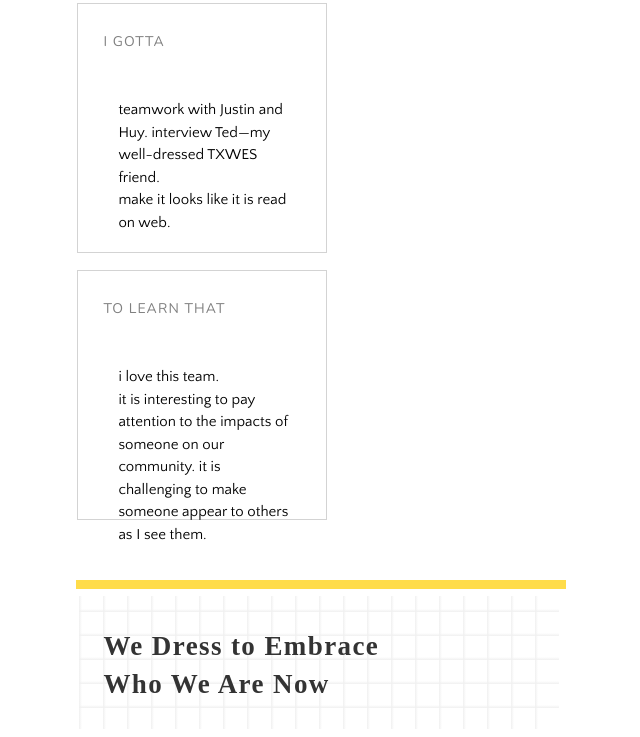
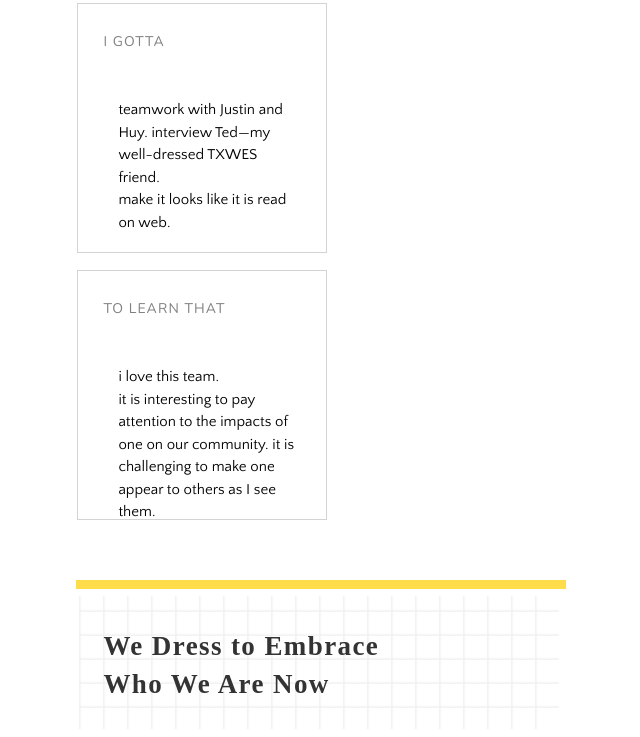
Before and after one commit to thaothanhtrantxwes/composition-i-profile-series, a plain HTML site: page index.html in a window 1280 px wide. Shown: the part 556-1293 px from the top of the page, without its empty margins (474-1114 px from the left). Drawn offline with nearby package versions, Linux system fonts and the light colour scheme; a script that the page names is missing; a web font is replaced by a local one.

Commit message:
Update index.html

```diff
--- a/index.html
+++ b/index.html
@@ -91,7 +91,7 @@
 
                                 <div class="project-intro-cmt">
                                     <i>to learn that</i>
-                                    <p>i love this team.<br>it is interesting to pay attention to the impacts of someone on our community. it is challenging to make someone appear to others as I see them.</p>
+                                    <p>i love this team.<br>it is interesting to pay attention to the impacts of one on our community. it is challenging to make one appear to others as I see them.</p>
                                 </div>
 
 
```
